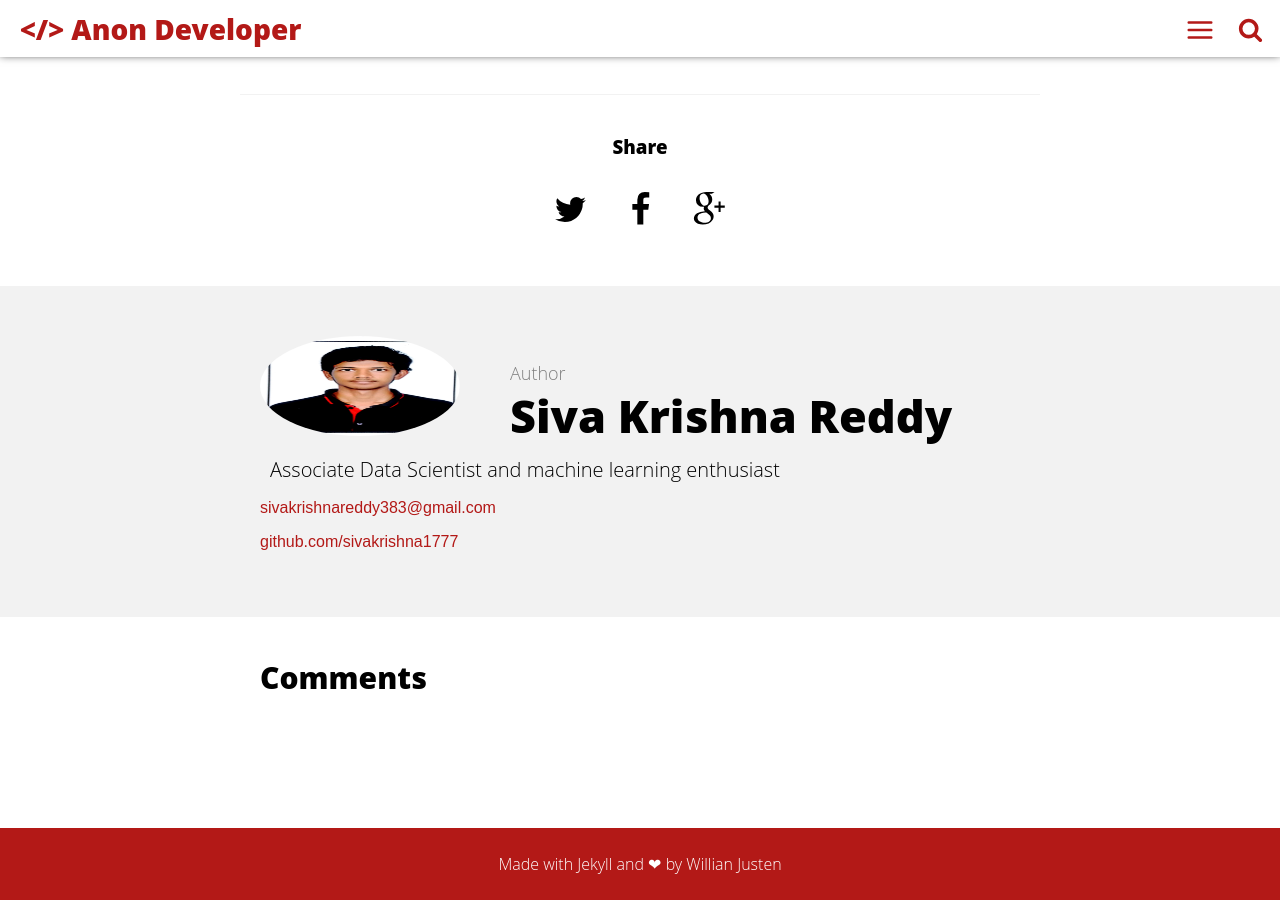
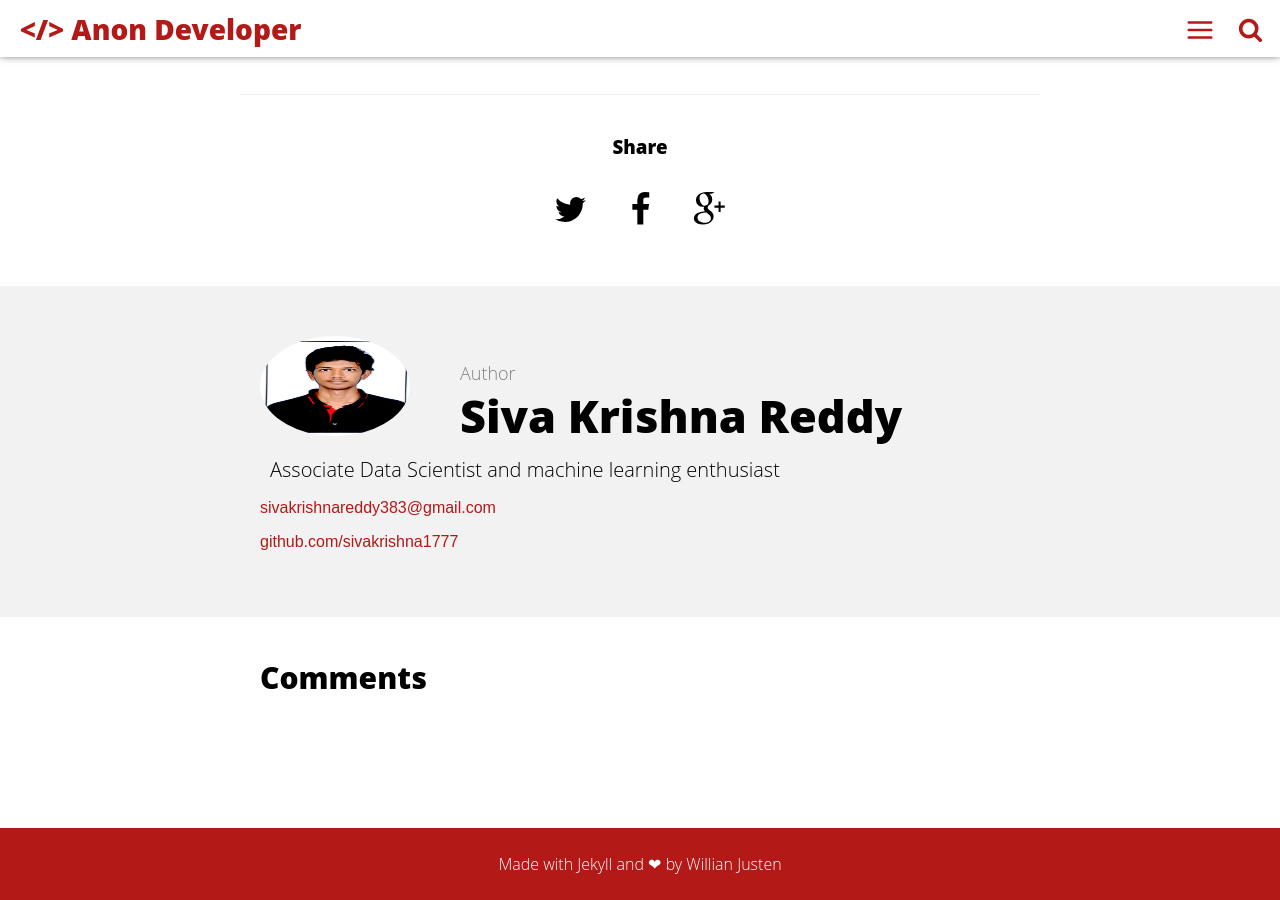
Before and after one commit to sivakrishna1777/sivakrishna1777.github.io, a Jekyll site: the page built from _posts/2016-05-08-welcome-to-jekyll.md, in a window 1280 px wide and 900 px high, scrolled down 1092 px. Built offline with Jekyll 4.4.1, drawn with Linux system fonts in a browser that asks for light colours; comment, search, counter and statistics services are not loaded.

Commit message:
Update author.html

```diff
--- a/_includes/author.html
+++ b/_includes/author.html
@@ -1,6 +1,6 @@
 <section class="author" itemprop="author">
     <div class="details" itemscope itemtype="http://schema.org/Person">
-        <img itemprop="image" class="img-rounded" src="/assets/img/author.jpg" alt="{{site.name}}" width="200" height="100">
+        <img itemprop="image" class="img-rounded" src="/assets/img/author.jpg" alt="{{site.name}}" width="150" height="100">
         <p class="def">Author</p>
         <h3 class="name">
             <a itemprop="name" href="https://plus.google.com/+{{site.gplus_username}}/posts">{{site.username}}</a>
```
